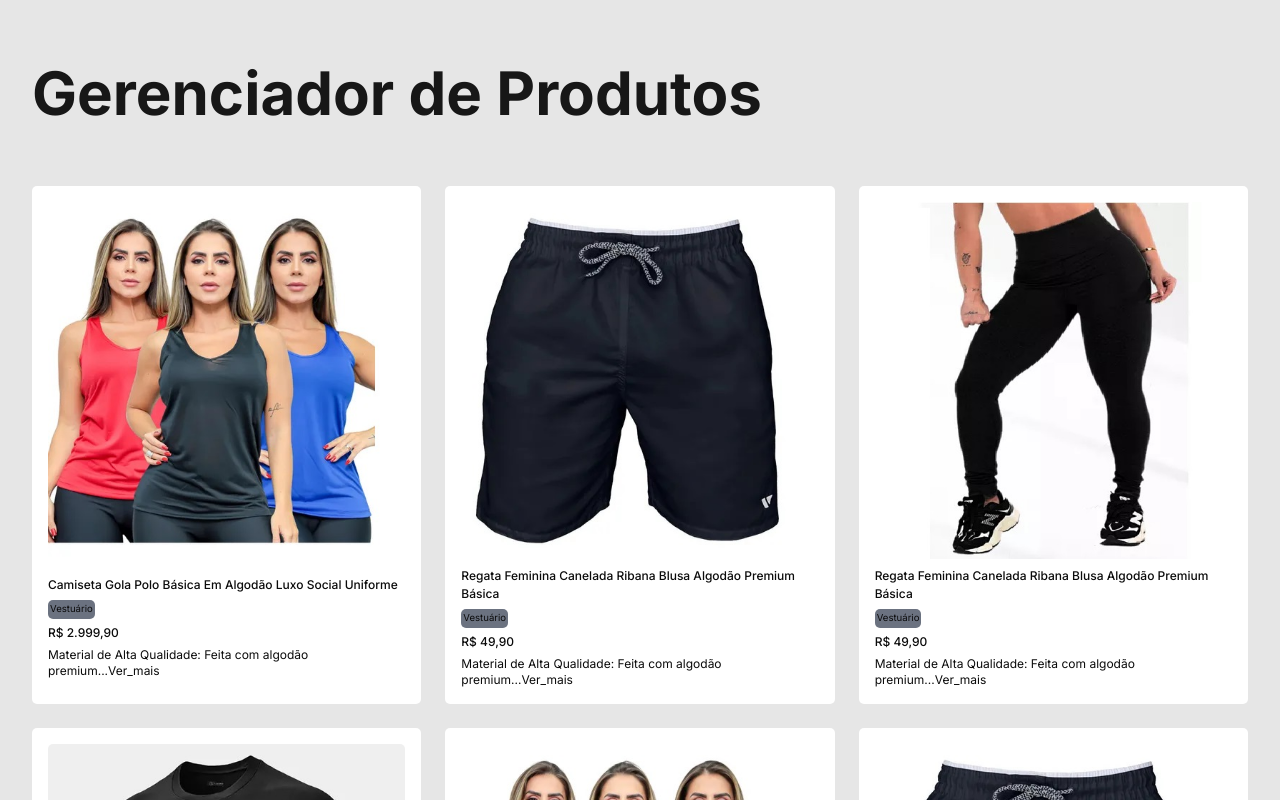
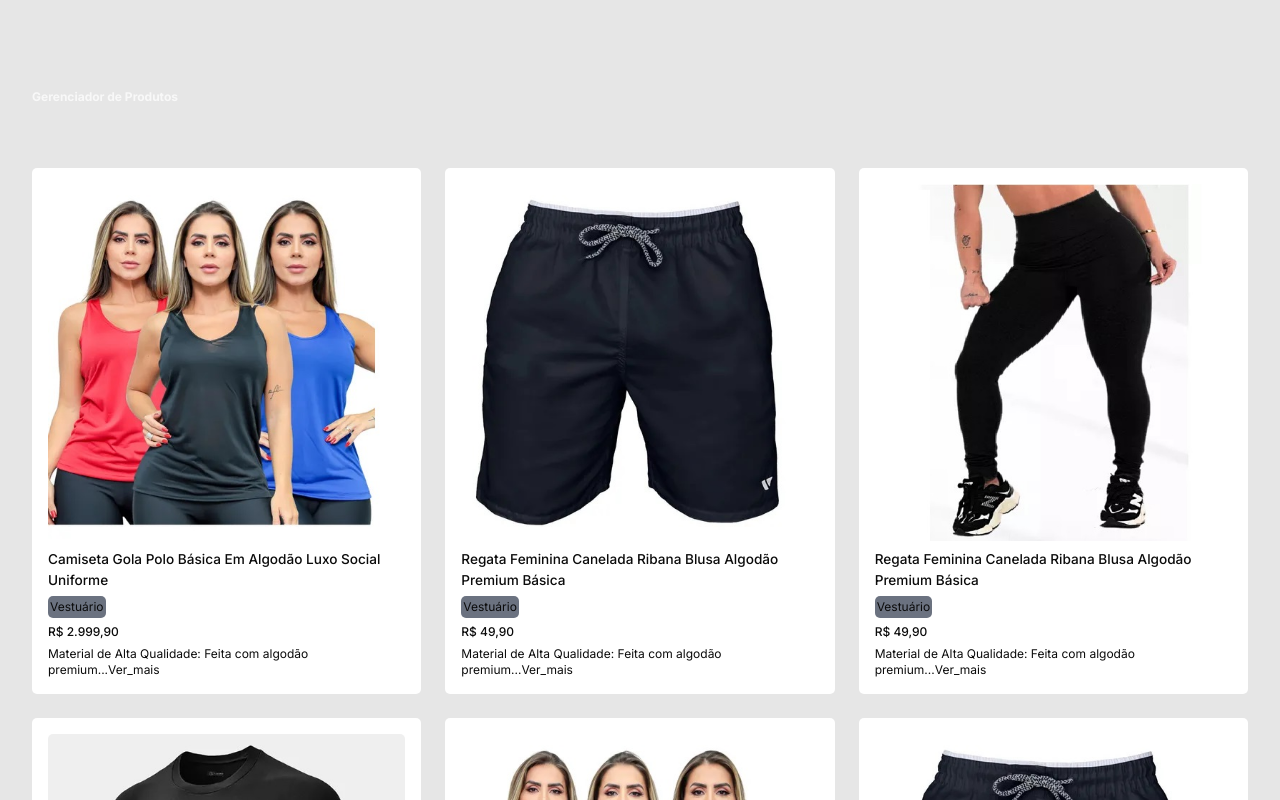
Before and after one commit to diegosantos-engtads/app-management-products, a Next.js app: page / in a window 1280 px wide. Shown: the top 800 px of the page. Built offline with nearby package versions, Linux system fonts and the light colour scheme.

Commit message:
style: update global typography and placeholder styles using clamp

```diff
--- a/src/app/globals.css
+++ b/src/app/globals.css
@@ -1,30 +1,30 @@
 @import "tailwindcss";
+
+
 
 :root {
   --background: #e6e6e6;
-  --foreground: #171717;
+  --foreground: #f8f8f8;
 
   --button-background: #f3f3f3;
   --button-text: #000000;
   --title-color: #111111;
   --muted: #6b7280;
+
+  --text-color: #0c0c0c;
 }
 
-@theme inline {
-  --color-background: var(--background);
-  --color-foreground: var(--foreground);
-  --font-sans: var(--font-geist-sans);
-  --font-mono: var(--font-geist-mono);
-}
+
 
 @media (prefers-color-scheme: dark) {
   :root {
     --background: #242424;
-    --foreground: #ededed;
+    --foreground: #181818;
 
     --button-background: #1f1f1f;
     --button-text: #ffffff;
     --title-color: #fafafa;
+    --text-color: #fafafa ;
     --muted: #a1a1a1;
   }
 }
@@ -33,4 +33,51 @@ body {
   background: var(--background);
   color: var(--foreground);
   font-family: 'Inter', sans-serif;
+
+
 }
+
+
+h1 {
+  font-size: clamp(2rem, 5vw, 3rem);
+}
+
+h4,
+h5,
+h3,
+h2 {
+  font-size: clamp(.85rem, .95vw, 1.2rem);
+}
+
+
+
+p,
+ul,
+li,
+a,
+Link {
+  font-size: clamp(.75rem, .8vw, 0.9rem);
+}
+
+input::placeholder,
+textarea::placeholder {
+  font-size: clamp(0.775rem, .9vw, 1.125rem);
+}
+.icon-fluid {
+  width: clamp(1.2rem, 1.6vw, 1.7rem);
+  height: clamp(1.2rem, 1.6vw, 1.7rem);
+}
+.truncate-description {
+  display: -webkit-box;
+  -webkit-line-clamp: 2;
+  -webkit-box-orient: vertical;
+  overflow: hidden;
+  line-height: 1.4;
+
+}
+
+.ver-mais {
+  color: blue;
+  font-weight: 500;
+  margin-left: 4px;
+}
```
